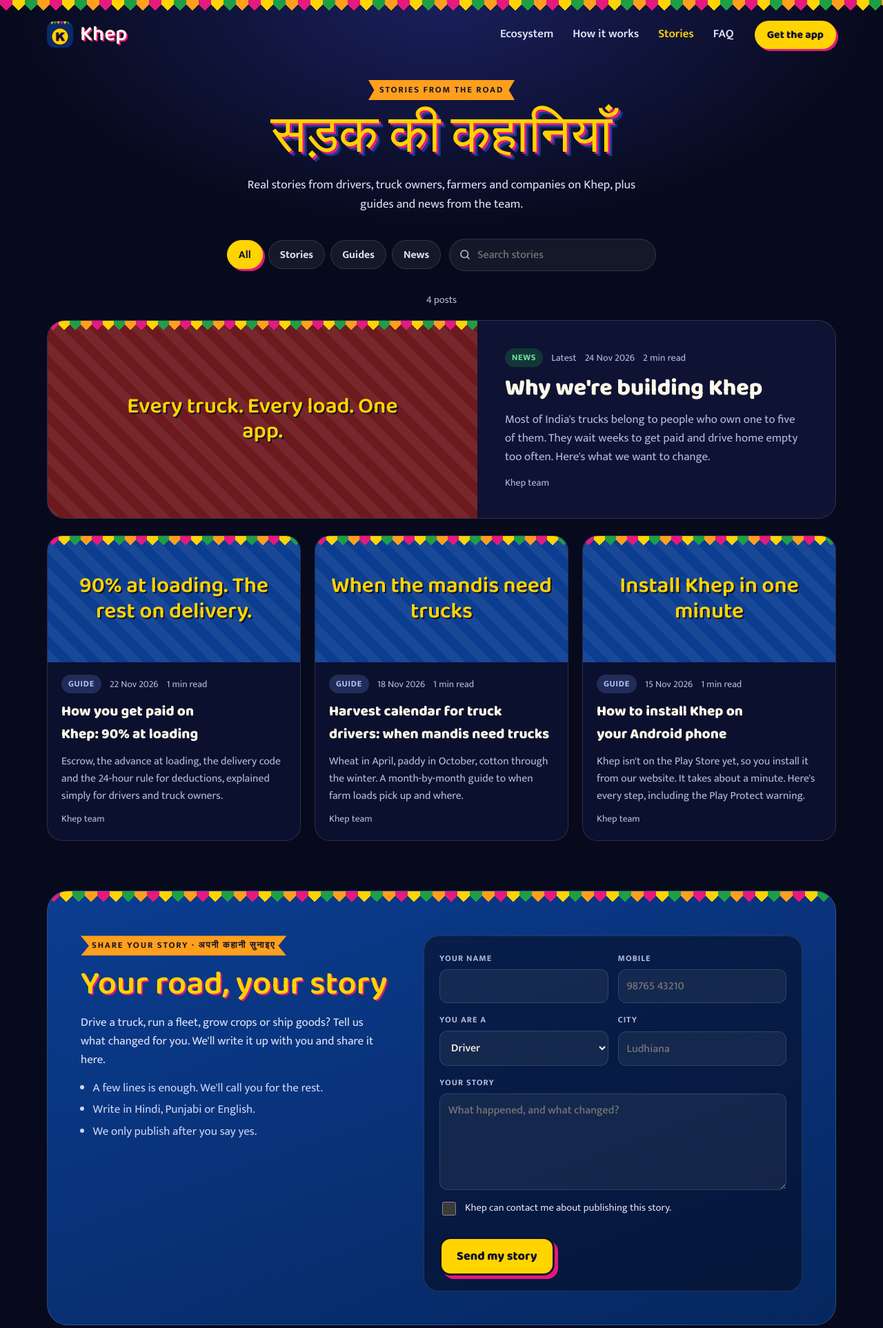
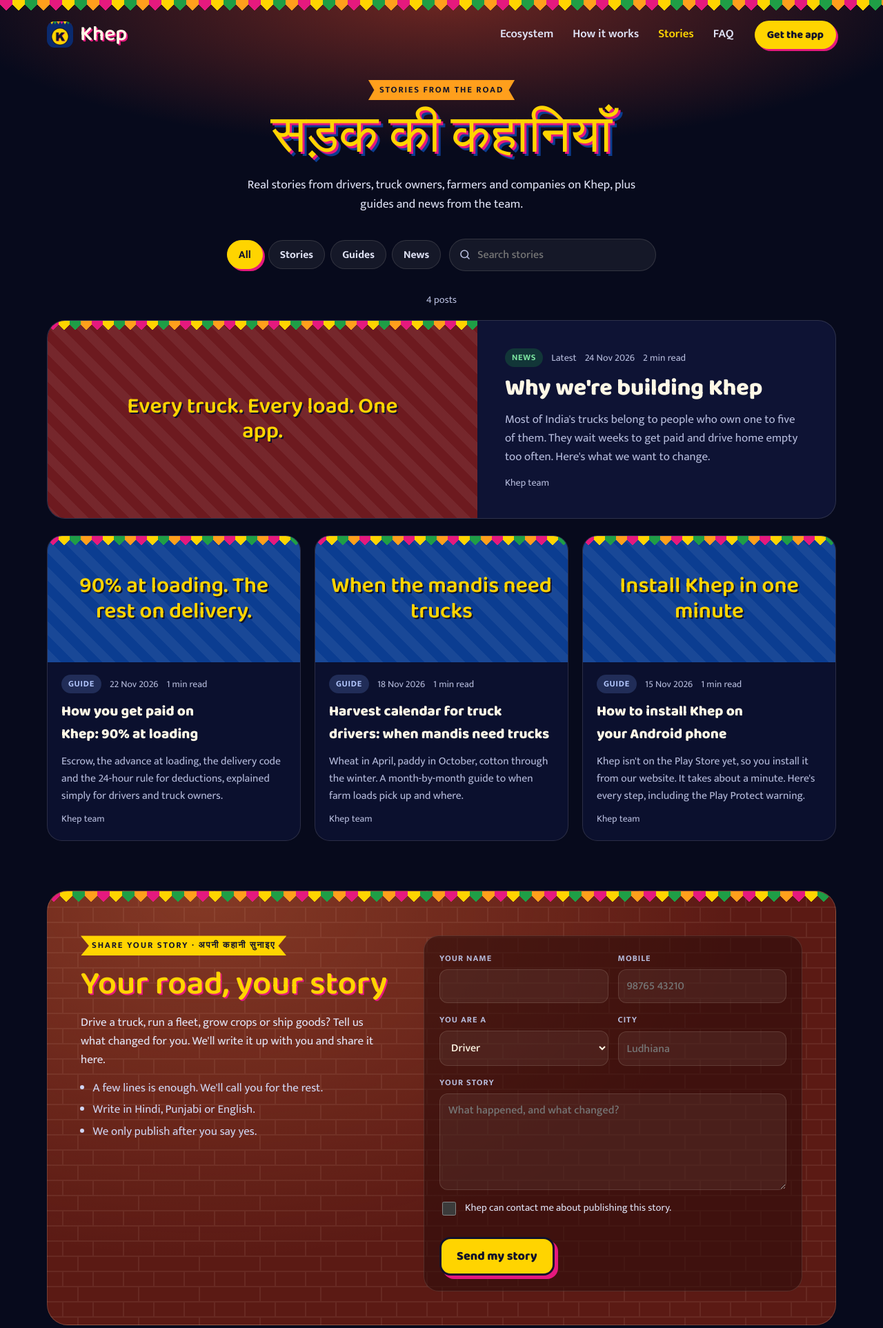
Before and after one commit to anshumantewary-pm/khep, a plain HTML site: page blog.html in a window 1280 px wide. Shown: the top 1925 px of the page at 69% size. Drawn offline with Linux system fonts and the light colour scheme; a web font is replaced by a local one.

Commit message:
Give the stories page a maroon header and a brick share-your-story band

```diff
--- a/blog.html
+++ b/blog.html
@@ -14,7 +14,7 @@
 <link rel="stylesheet" href="https://fonts.googleapis.com/css2?family=Baloo+2:wght@600;700;800&family=Mukta:wght@400;500;600;700&family=IBM+Plex+Mono:wght@600&family=Yatra+One&display=swap">
 <link rel="stylesheet" href="site.css">
 <style>
-.page-hero{padding-top:calc(var(--hdr) + 48px + env(safe-area-inset-top,0px));padding-bottom:28px;text-align:center;background:radial-gradient(ellipse at 50% 0%,#1a1f5c,var(--night) 70%)}
+.page-hero{padding-top:calc(var(--hdr) + 48px + env(safe-area-inset-top,0px));padding-bottom:28px;text-align:center;background:radial-gradient(ellipse 80% 90% at 50% 0%,rgba(142,47,35,.75),transparent 70%),var(--night)}
 .page-hero .in{display:grid;gap:14px;justify-items:center}
 .page-hero h1{font:400 clamp(2.6rem,7vw,4.8rem)/1.05 var(--paint);color:var(--yel);text-shadow:3px 3px 0 var(--pink),6px 6px 0 var(--cob)}
 .page-hero p{color:#dfe2f5;max-width:58ch;font-size:1.1rem}
@@ -27,21 +27,23 @@
 .search svg{position:absolute;left:14px;top:50%;width:18px;height:18px;transform:translateY(-50%);fill:none;stroke:var(--mute);stroke-width:2.2;stroke-linecap:round}
 .count{color:var(--mute);text-align:center;margin-bottom:18px;font-size:.92rem}
 .featured{display:grid;grid-template-columns:minmax(0,1.2fr) minmax(0,1fr);gap:0;background:var(--panel-solid);border:1px solid var(--line);border-radius:26px;overflow:hidden;text-decoration:none;margin-bottom:24px;transition:border-color .2s,transform .2s}
-.featured:hover{border-color:rgba(255,212,0,.4);transform:translateY(-3px)}
+.featured:hover{border-color:rgba(192,86,62,.7);transform:translateY(-3px)}
 .featured .cover{aspect-ratio:auto;min-height:280px;height:100%}
 .featured .body{display:grid;gap:12px;align-content:center;padding:clamp(20px,4vw,40px)}
 .featured h2{font:800 clamp(1.5rem,3vw,2.1rem)/1.15 var(--display)}
 .featured p{color:var(--mute)}
 .featured .meta{display:flex;flex-wrap:wrap;gap:6px 12px;align-items:center;font-size:.88rem;color:var(--mute)}
 @media (max-width:780px){.featured{grid-template-columns:minmax(0,1fr)}.featured .cover{min-height:200px}}
-.share{background:linear-gradient(160deg,#0b3d91,#06275f);border-radius:30px;overflow:hidden;border:1px solid var(--line)}
+.share{background-color:var(--brick-deep);background-image:radial-gradient(ellipse at 20% 0%,rgba(255,150,90,.25),transparent 60%),var(--brick-wall);border-radius:30px;overflow:hidden;border:1px solid rgba(255,226,196,.18)}
+.share .lead p,.share ul{color:#f3d9c4}
+.share .ribbon{background:var(--yel)}
 .share .in{display:grid;grid-template-columns:minmax(0,.9fr) minmax(0,1.1fr);gap:clamp(24px,4vw,48px);padding:clamp(24px,5vw,48px)}
 @media (max-width:860px){.share .in{grid-template-columns:minmax(0,1fr)}}
 .share h2{font:400 clamp(2rem,4.6vw,3rem)/1.15 var(--paint);color:var(--yel);text-shadow:2px 2px 0 var(--pink)}
 .share .lead{display:grid;gap:14px;align-content:start}
 .share .lead p{color:#e3e6f8}
 .share ul{margin:0;padding-left:1.1rem;color:#cfd5f3;display:grid;gap:4px}
-.share .form{background:rgba(7,10,28,.55);border:1px solid var(--line);border-radius:22px;padding:22px}
+.share .form{background:rgba(46,12,10,.6);border:1px solid var(--line);border-radius:22px;padding:22px}
 .check{display:flex;gap:10px;align-items:flex-start;font-size:.92rem;color:#dfe2f5}
 .check input{width:20px;height:20px;margin-top:3px;accent-color:var(--pink);flex:none}
 </style>
```
